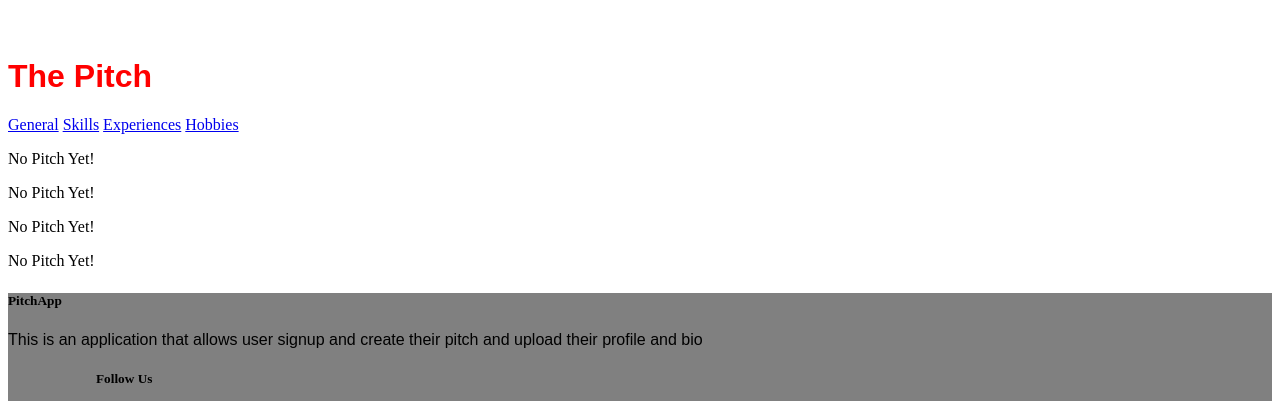
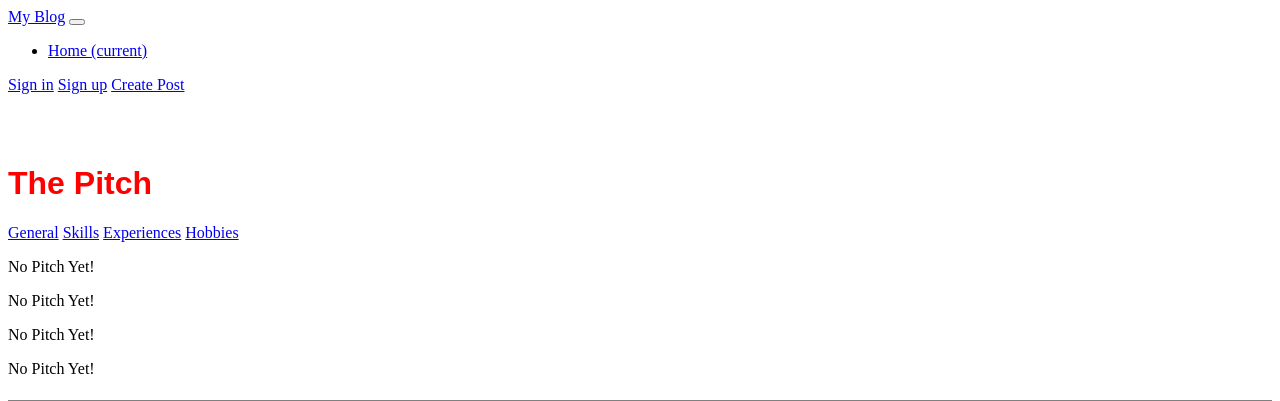
Before and after one commit to mugisha-thierry/my_blog, a Flask app: page / in a window 1280 px wide. Shown: the top 401 px of the page. Run offline with Flask 2, Linux system fonts and the light colour scheme; some libraries are stand-ins or nearby versions.

Commit message:
Added routes

```diff
--- a/app/templates/navbar.html
+++ b/app/templates/navbar.html
@@ -1,5 +1,5 @@
-<!-- <nav class="navbar navbar-expand-lg navbar-light bg-light">
-    <a class="navbar-brand" href="/">Pitch-App</a>
+<nav class="navbar navbar-expand-lg navbar-light bg-light">
+    <a class="navbar-brand" href="/">My Blog</a>
     <button class="navbar-toggler" type="button" data-toggle="collapse" data-target="#navbarSupportedContent"
       aria-controls="navbarSupportedContent" aria-expanded="false" aria-label="Toggle navigation">
       <span class="navbar-toggler-icon"></span>
@@ -20,14 +20,14 @@
 
         <li class="text-center" style="color:black; font-weight: bolder;">{{current_user.username}}</li>
         <a class="btn btn-outline-primary my-2 my-sm-0" href="{{url_for('main.profile',uname=current_user.username)}}">Profile</a>
-        <a class="btn btn-outline-primary my-2 my-sm-0" href="{{url_for('main.add_pitch')}}">Create Pitch</a>
+        <a class="btn btn-outline-primary my-2 my-sm-0" href="{{url_for('main.add_post')}}">Create Post</a>
         <a class="btn btn-outline-primary my-2 my-sm-0" href="{{url_for('auth.logout')}}">Sign out</a>
         {% else %}
         <a class="btn btn-outline-primary my-2 my-sm-0" href="{{url_for('auth.login')}}">Sign in</a>
         <a class="btn btn-outline-primary my-2 my-sm-0" href="{{url_for('auth.register')}}">Sign up</a>
-        <a class="btn btn-outline-primary my-2 my-sm-0" href="{{url_for('main.add_pitch')}}">Create Pitch</a>
+        <a class="btn btn-outline-primary my-2 my-sm-0" href="{{url_for('main.add_post')}}">Create Post</a>
         {%endif%}
 
       </form>
     </div>
-  </nav> -->
+  </nav>
```
